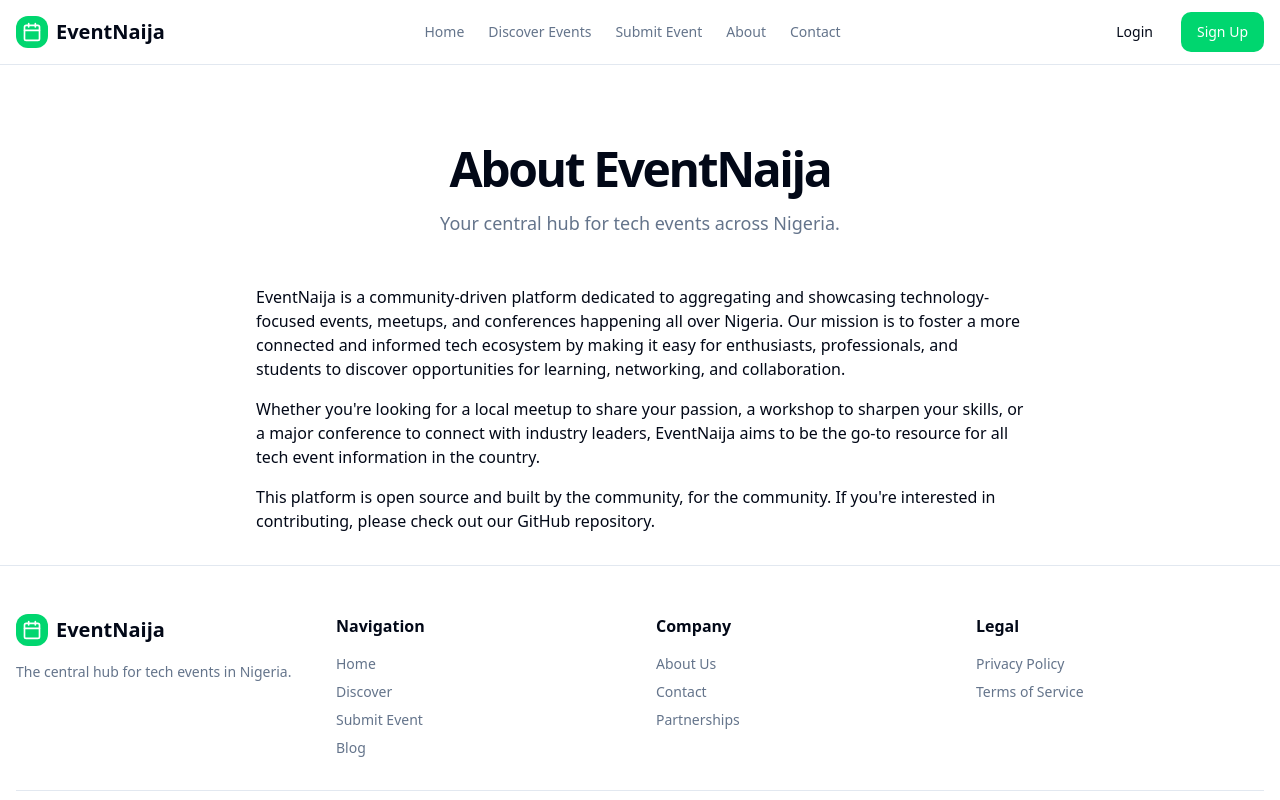
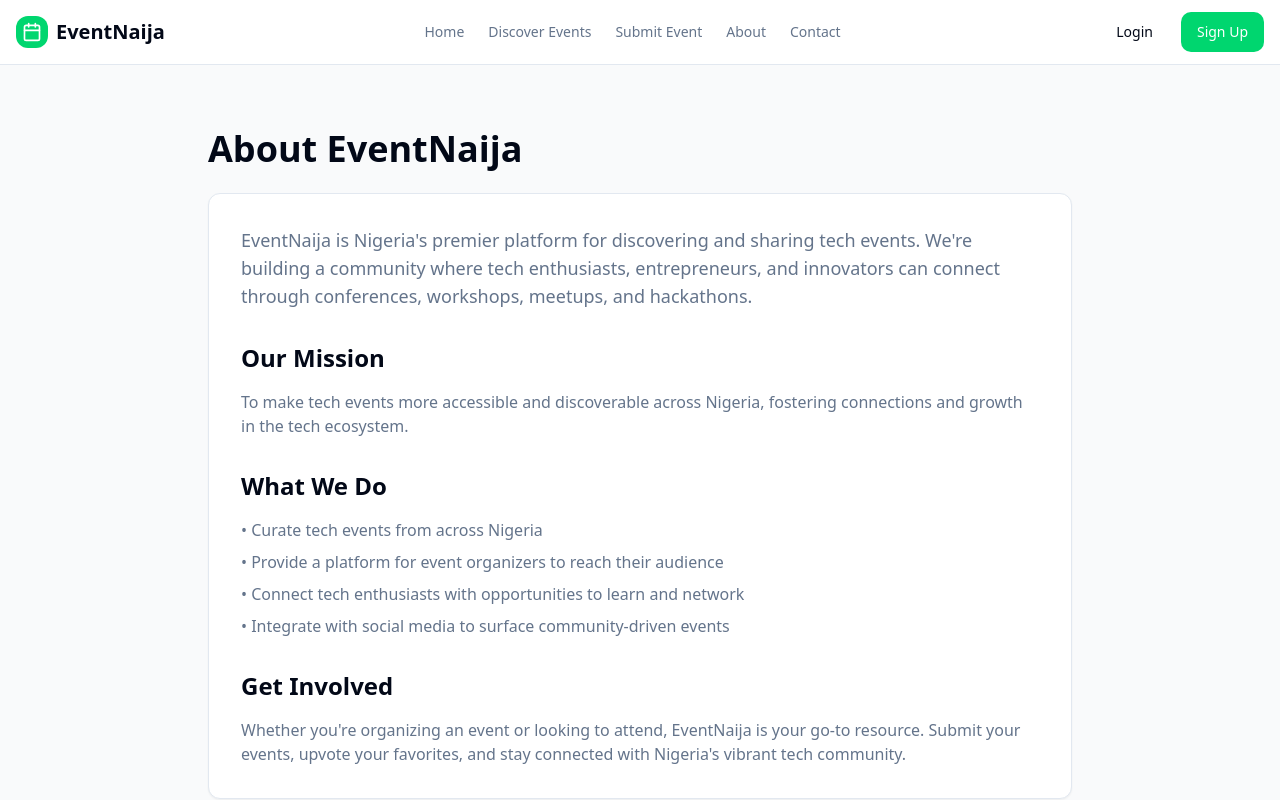
Before and after one commit to Auspicious14/evently-fe, a Next.js app: page /about in a window 1280 px wide. Shown: the top 800 px of the page. Built offline with nearby package versions, Linux system fonts and the light colour scheme; no server answers.

Commit message:
Update about.tsx

```diff
--- a/src/pages/about.tsx
+++ b/src/pages/about.tsx
@@ -1,34 +1,48 @@
+
 import Header from '@/components/Header';
 import Footer from '@/components/Footer';
+import { Card } from '@/components/ui/Card';
 
-const AboutPage = () => {
+export default function AboutPage() {
   return (
     <div className="flex flex-col min-h-screen">
       <Header />
-      <main className="flex-grow container mx-auto px-4 py-8">
-        <section className="text-center my-12">
-          <h1 className="text-4xl md:text-5xl font-bold tracking-tighter">
-            About EventNaija
-          </h1>
-          <p className="mt-4 text-lg text-muted-foreground">
-            Your central hub for tech events across Nigeria.
-          </p>
-        </section>
-        <section className="max-w-3xl mx-auto">
-          <p className="mb-4">
-            EventNaija is a community-driven platform dedicated to aggregating and showcasing technology-focused events, meetups, and conferences happening all over Nigeria. Our mission is to foster a more connected and informed tech ecosystem by making it easy for enthusiasts, professionals, and students to discover opportunities for learning, networking, and collaboration.
-          </p>
-          <p className="mb-4">
-            Whether you're looking for a local meetup to share your passion, a workshop to sharpen your skills, or a major conference to connect with industry leaders, EventNaija aims to be the go-to resource for all tech event information in the country.
-          </p>
-          <p>
-            This platform is open source and built by the community, for the community. If you're interested in contributing, please check out our GitHub repository.
-          </p>
-        </section>
+      <main className="flex-grow bg-gray-50 py-16">
+        <div className="container mx-auto px-4 max-w-4xl">
+          <h1 className="text-4xl font-bold mb-6">About EventNaija</h1>
+          <Card className="p-8">
+            <div className="prose max-w-none">
+              <p className="text-lg text-muted-foreground mb-4">
+                EventNaija is Nigeria's premier platform for discovering and sharing tech events.
+                We're building a community where tech enthusiasts, entrepreneurs, and innovators
+                can connect through conferences, workshops, meetups, and hackathons.
+              </p>
+
+              <h2 className="text-2xl font-bold mt-8 mb-4">Our Mission</h2>
+              <p className="text-muted-foreground">
+                To make tech events more accessible and discoverable across Nigeria, fostering
+                connections and growth in the tech ecosystem.
+              </p>
+
+              <h2 className="text-2xl font-bold mt-8 mb-4">What We Do</h2>
+              <ul className="space-y-2 text-muted-foreground">
+                <li>• Curate tech events from across Nigeria</li>
+                <li>• Provide a platform for event organizers to reach their audience</li>
+                <li>• Connect tech enthusiasts with opportunities to learn and network</li>
+                <li>• Integrate with social media to surface community-driven events</li>
+              </ul>
+
+              <h2 className="text-2xl font-bold mt-8 mb-4">Get Involved</h2>
+              <p className="text-muted-foreground">
+                Whether you're organizing an event or looking to attend, EventNaija is your
+                go-to resource. Submit your events, upvote your favorites, and stay connected
+                with Nigeria's vibrant tech community.
+              </p>
+            </div>
+          </Card>
+        </div>
       </main>
       <Footer />
     </div>
   );
-};
-
-export default AboutPage;
+}
```
